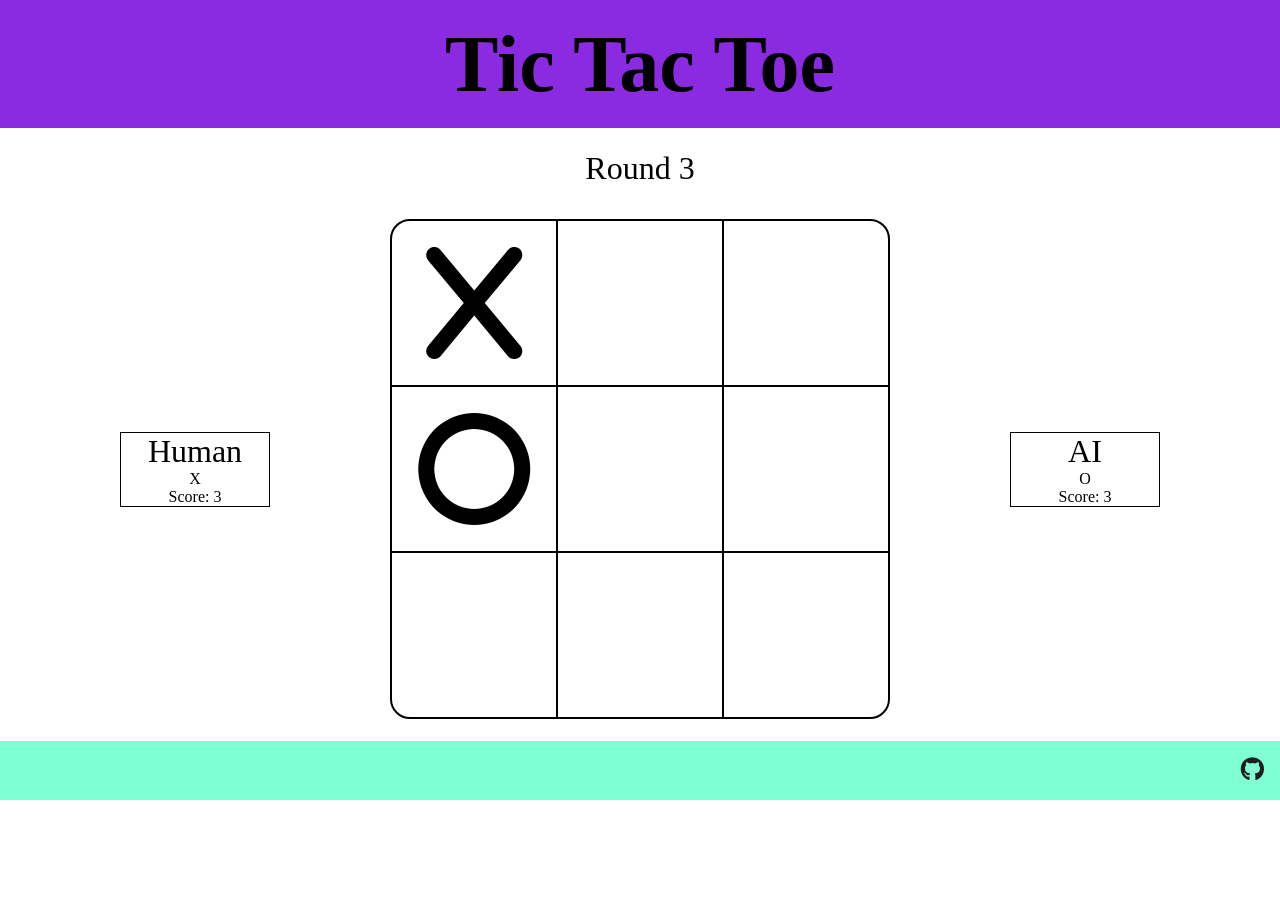
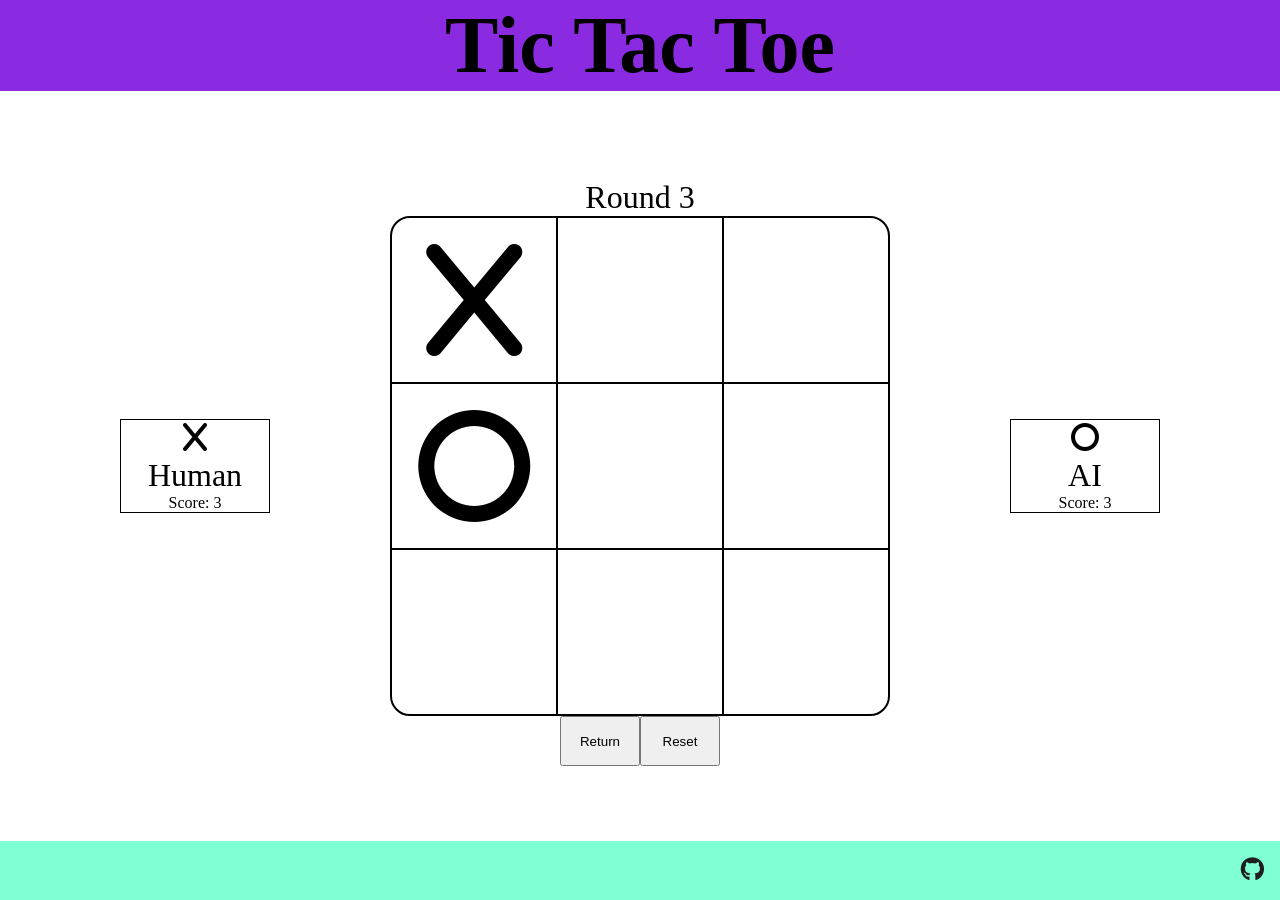
Before and after one commit to Orluca/TOP-TicTacToe, a plain HTML site: page index.html in a window 1280 px wide. Before the commit the page ends 800 px from the top, so only its background shows below. Drawn offline with Linux system fonts and the light colour scheme.

Commit message:
More layout improvements

```diff
--- a/index.html
+++ b/index.html
@@ -15,14 +15,6 @@
     </header>
     <main>
       <div class="round-counter">Round 3</div>
-      <div class="app-container">
-        <div class="side-container">
-          <div class="player-container">
-            <div class="player-name">Human</div>
-            <div class="player-symbol">X</div>
-            <div class="player-score">Score: 3</div>
-          </div>
-        </div>
       <div class="gameboard">
         <div class="cell" data-id="0"><i class="fa-solid fa-x"></i></div>
         <div class="cell" data-id="1"></div>
@@ -34,14 +26,24 @@
         <div class="cell" data-id="7"></div>
         <div class="cell" data-id="8"></div>
       </div>
-        <div class="side-container">
+      <div class="side-container" id="left-side">
         <div class="player-container">
-            <div class="player-name">AI</div>
-            <!-- <div class="player-difficulty">Unbeatable</div> -->
-            <div class="player-symbol">O</div>
+          <div class="player-symbol"><i class="fa-solid fa-x"></i></div>
+          <div class="player-name">Human</div>
           <div class="player-score">Score: 3</div>
         </div>
       </div>
+      <div class="side-container" id="right-side">
+        <div class="player-container">
+          <div class="player-symbol"><i class="fa-solid fa-o"></i></div>
+          <div class="player-name">AI</div>
+          <!-- <div class="player-difficulty">Unbeatable</div> -->
+          <div class="player-score">Score: 3</div>
+        </div>
+      </div>
+      <div class="buttons">
+        <button class="btn-return">Return</button>
+        <button class="btn-reset">Reset</button>
       </div>
     </main>
     <footer>
--- a/style.css
+++ b/style.css
@@ -17,16 +17,9 @@ html {
 }
 
 body {
-  display: flex;
-  flex-direction: column;
-  justify-content: space-between;
-  align-items: center;
-}
-
-.app-container {
-  width: 100%;
   display: grid;
-  grid-template-columns: repeat(3, 1fr);
+  grid-template-columns: 1fr;
+  grid-template-rows: 2fr 15fr 1fr;
 }
 
 /* ############################################################
@@ -34,14 +27,35 @@ body {
 ############################################################ */
 
 main {
-  display: flex;
-  flex-direction: column;
-  align-items: center;
-  row-gap: 2rem;
+  display: grid;
+  grid-template-columns: repeat(3, 1fr);
+  grid-template-rows: 1fr 4fr 1fr;
 }
 
 .round-counter {
+  grid-area: 1 / 1 / 2 / 4;
+  justify-self: center;
+  align-self: flex-end;
   font-size: 2rem;
+}
+
+#left-side {
+  grid-area: 2 / 1 / 3 / 2;
+}
+
+#right-side {
+  grid-area: 2 / 3 / 3 / 4;
+}
+
+.buttons {
+  grid-area: 3 / 1 / 4 / 4;
+  justify-self: center;
+  display: flex;
+}
+
+.buttons button {
+  width: 80px;
+  height: 50px;
 }
 
 /* ############################################################
@@ -53,7 +67,7 @@ header {
   display: flex;
   justify-content: center;
   align-items: center;
-  height: 8rem;
+  /* height: 8rem; */
 }
 
 h1 {
@@ -65,6 +79,7 @@ h1 {
 ############################################################ */
 
 .gameboard {
+  grid-area: 2 / 2 / 3 / 3;
   height: 500px;
   width: 500px;
   display: grid;
@@ -73,6 +88,7 @@ h1 {
   border: 2px solid black;
   border-radius: 20px;
   justify-self: center;
+  align-self: center;
 }
 
 .cell {
@@ -116,6 +132,9 @@ h1 {
   display: flex;
   justify-content: center;
   align-items: center;
+  height: 500px;
+  justify-self: center;
+  align-self: center;
 }
 
 .player-container {
@@ -134,6 +153,7 @@ h1 {
   font-size: 1rem;
 }
 .player-symbol {
+  font-size: 2rem;
 }
 .player-score {
 }
```
Lines whose indentation alone changed are shown as unchanged.
